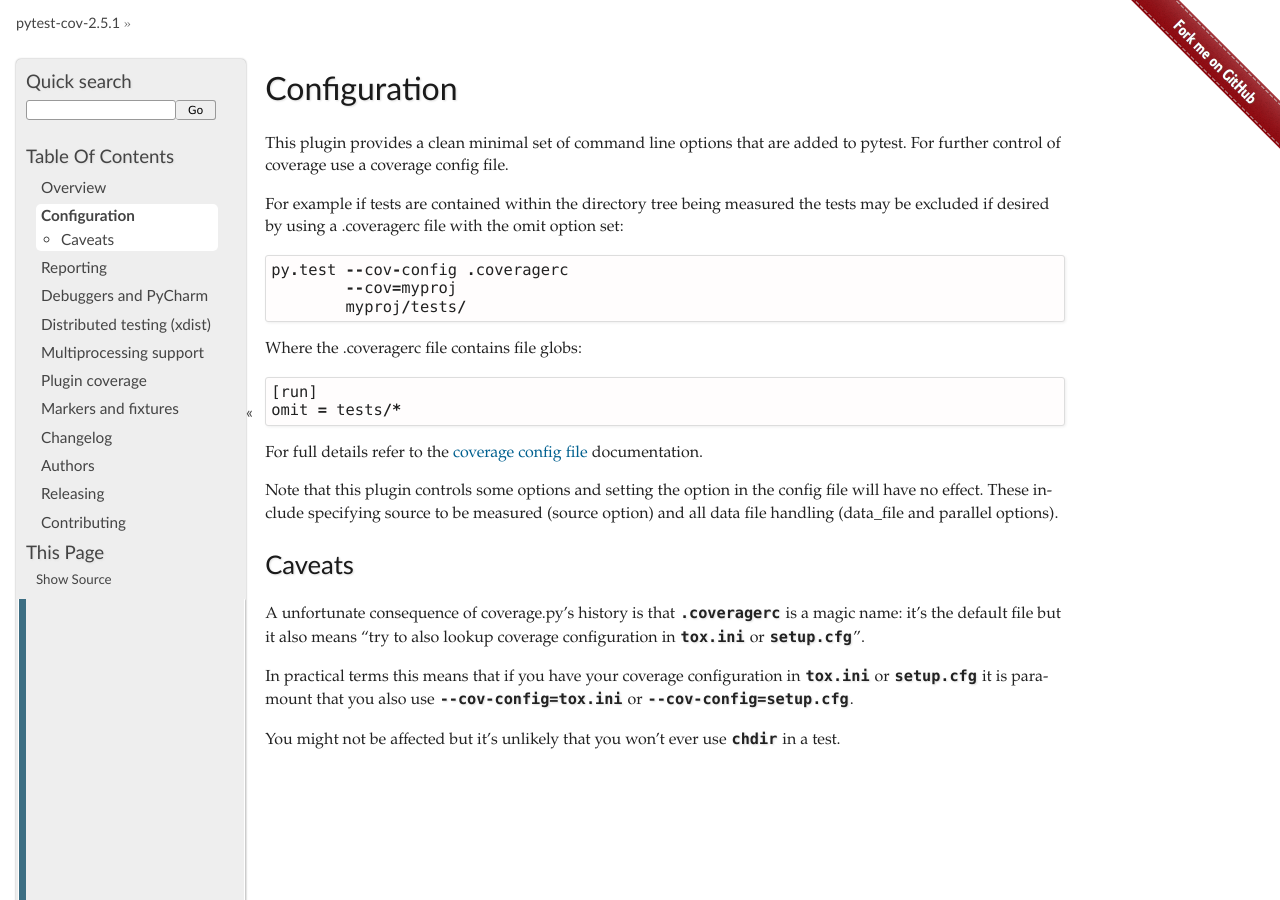
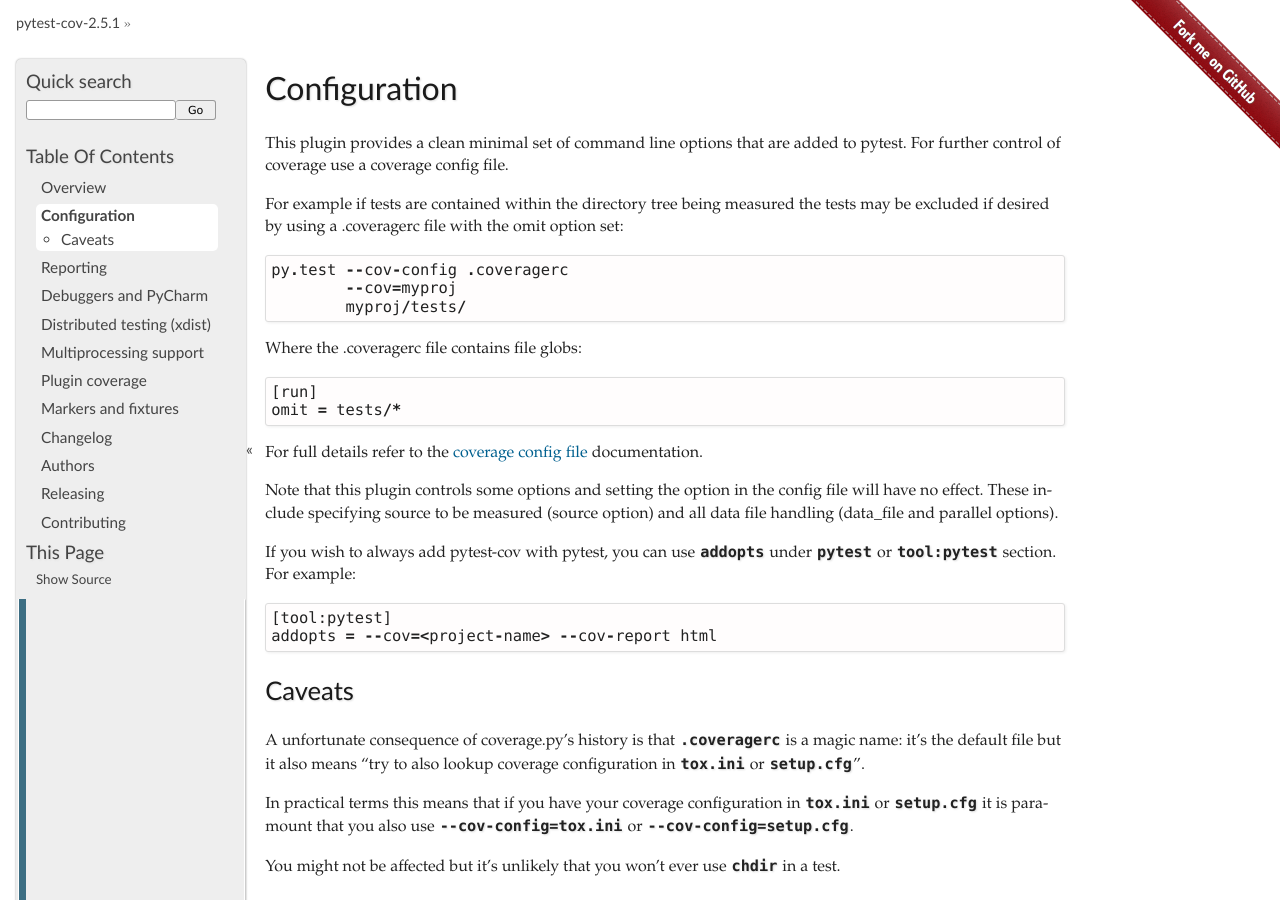
Before and after one commit to pytest-dev/pytest-cov, a Sphinx documentation site: the page built from docs/config.rst, in a window 1280 px wide and 900 px high. Built offline with Sphinx 7.4.7, drawn with Linux system fonts in a browser that asks for light colours.

Commit message:
Added in the doc a useful example to help integrate pytest-cov.

```diff
--- a/docs/config.rst
+++ b/docs/config.rst
@@ -25,6 +25,12 @@ Note that this plugin controls some options and setting the option in the config
 effect.  These include specifying source to be measured (source option) and all data file handling
 (data_file and parallel options).
 
+If you wish to always add pytest-cov with pytest, you can use ``addopts`` under ``pytest`` or ``tool:pytest`` section.
+For example: ::
+
+    [tool:pytest]
+    addopts = --cov=<project-name> --cov-report html
+
 Caveats
 =======
 
```
